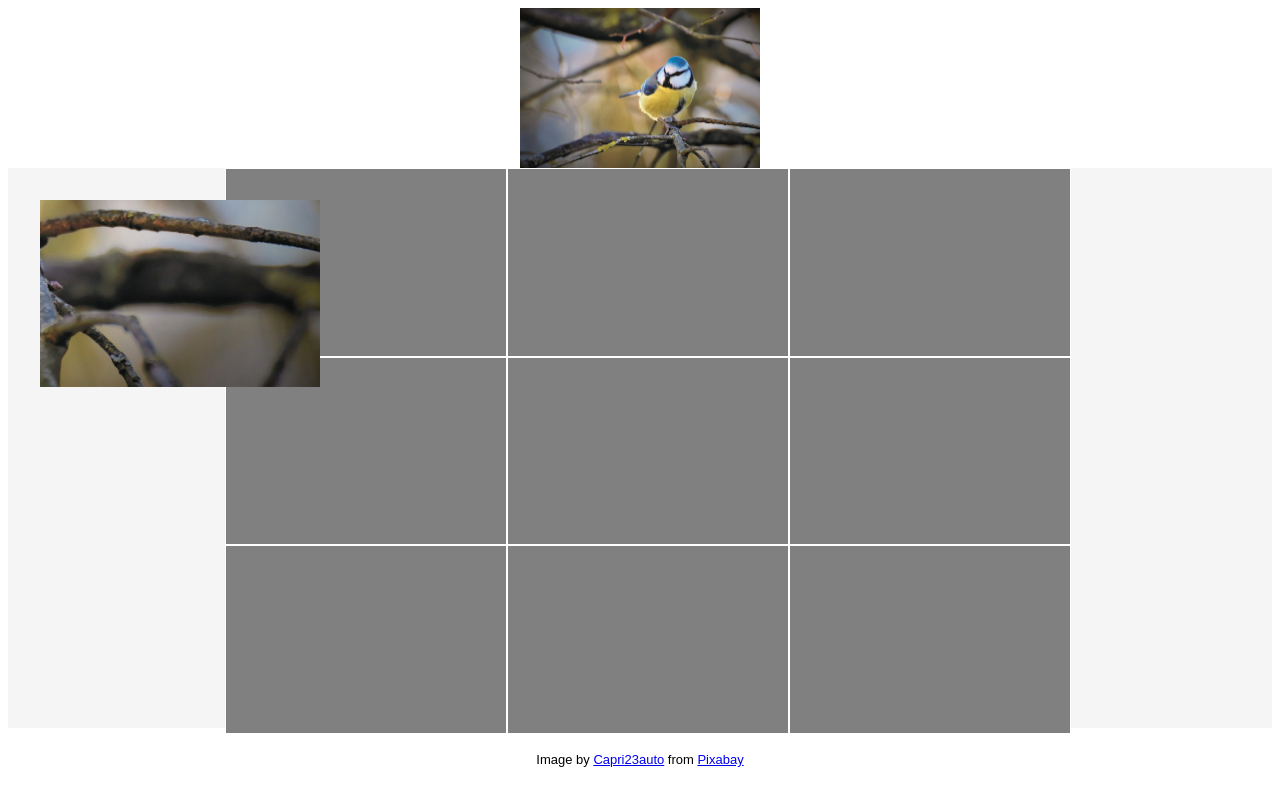
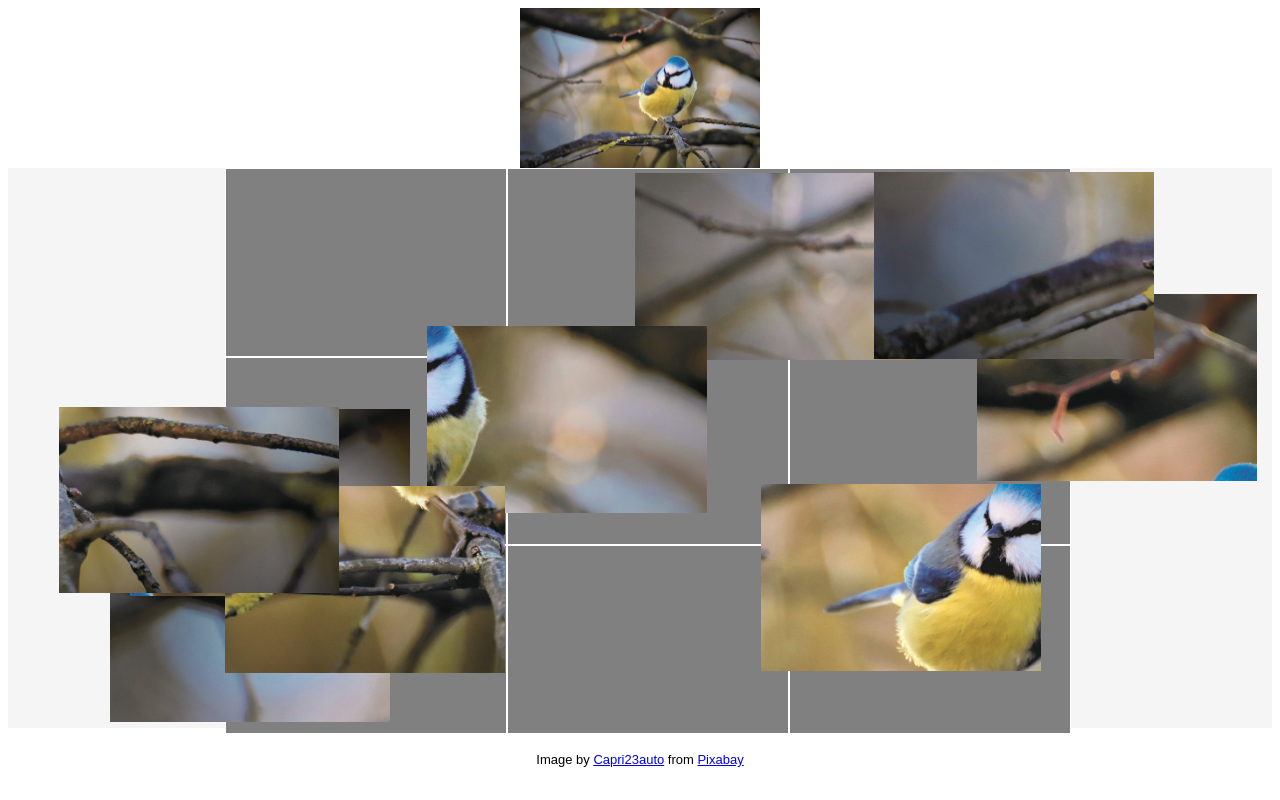
Before and after one commit to stefaneduard-deaconu/web-puzzle, a plain HTML site: page index.html in a window 1280 px wide. Drawn offline with Linux system fonts and the light colour scheme.

Commit message:
display the images randomly

```diff
--- a/script.js
+++ b/script.js
@@ -141,6 +141,20 @@ window.onload = function() {
             puzzleDiv.style.top = e.clientY
         }
 
+        // before appending it, we need to chose its position:
+        // (1) we compute possible positions
+
+        // (2) we randomly choose one
+        minY = puzzleDiv.getBoundingClientRect().top
+        maxY = puzzleDiv.getBoundingClientRect().bottom - pieceHeight
+        maxX = puzzleDiv.clientWidth - pieceWidth
+        console.log(maxX)
+        // y must be between minY and maxY
+        y = Math.random() * (maxY - minY) + minY
+        // x must be less than maxX
+        x = Math.random() * maxX
+        image.style.top = y
+        image.style.left = x
         puzzleDiv.appendChild(image)
     }
 
--- a/style.css
+++ b/style.css
@@ -19,11 +19,14 @@
 }
 
 
-
+#picture:hover {
+    z-index: 10;
+}
 #picture>img:hover {
+    /* position: relative; */
     height: 90vh;
-
-    z-index: -1;
+    /* margin-left: 5vw; */
+    z-index: 10;
 
 }
 
@@ -45,8 +48,6 @@
 
 .piece {
     position: absolute;
-    top: 25vh;
-    left: 5vh;
     display: block;
 }
 #puzzle>.row>div.placed-piece {
```
